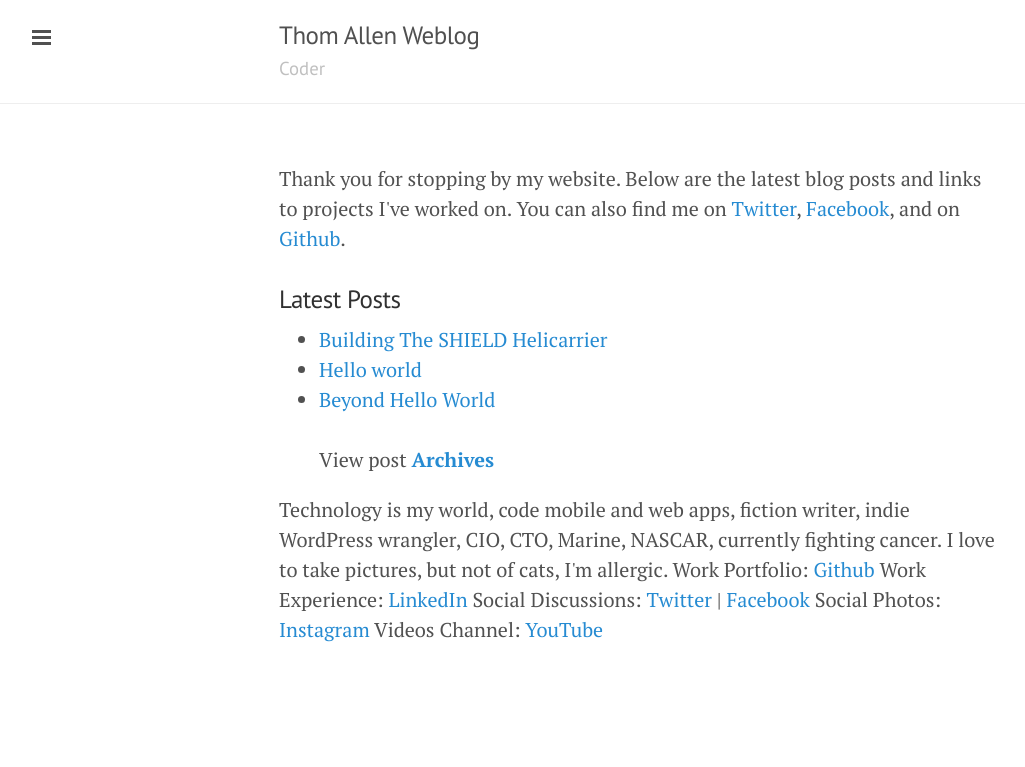
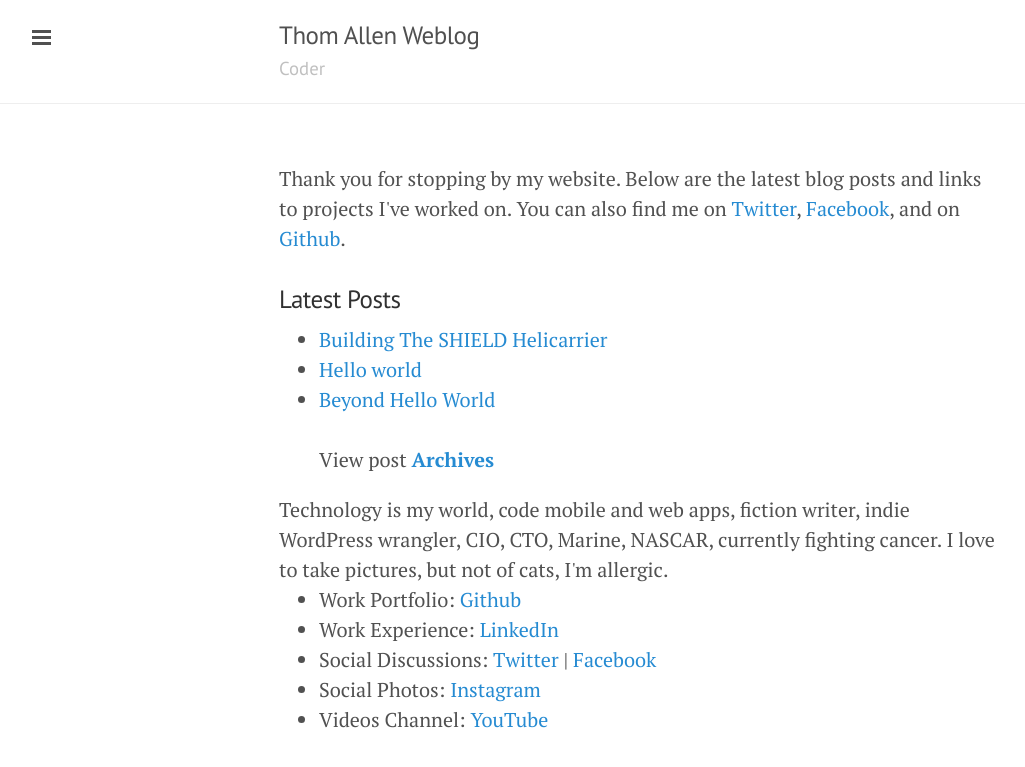
Before and after one commit to thomallen/thomallen.github.io, a Jekyll site: the page built from index.html, in a window 1280 px wide. Shown: the top 767 px of the page, without its empty margins (1-1026 px from the left). Built offline with Jekyll 4.4.1, drawn with Linux system fonts in a browser that asks for light colours; the list of posts is cut into pages by our own code.

Commit message:
More front page changes

```diff
--- a/index.html
+++ b/index.html
@@ -17,10 +17,15 @@
   <br/>
   View post <strong><a href="{{ site.url }}/archive.html">Archives</a></strong>
 </div>
+<div class="text-paragraph">
 Technology is my world, code mobile and web apps, fiction writer, indie WordPress wrangler, CIO, CTO, Marine, NASCAR, currently fighting cancer. I love to take pictures, but not of cats, I'm allergic.
-
-Work Portfolio: <a href="http://github.com/thomallen" target="_blank">Github</a>
-Work Experience: <a href="http://linkedin.com/in/thomallen" target="_blank">LinkedIn</a>
-Social Discussions: <a href="http://twitter.com/thomallen" target="_blank">Twitter</a> | <a href="http://facebook.com/thomallen" target="_blank">Facebook</a>
-Social Photos: <a href="http://instagram.com/thomallen" target="_blank">Instagram</a>
-Videos Channel: <a href="http://youtube.com/digitalthom" target="_blank">YouTube</a>
+</div>
+<div class="about-me">
+<ul>
+<li>Work Portfolio: <a href="http://github.com/thomallen" target="_blank">Github</a></li>
+<li>Work Experience: <a href="http://linkedin.com/in/thomallen" target="_blank">LinkedIn</a></li>
+<li>Social Discussions: <a href="http://twitter.com/thomallen" target="_blank">Twitter</a> | <a href="http://facebook.com/thomallen" target="_blank">Facebook</a></li>
+<li>Social Photos: <a href="http://instagram.com/thomallen" target="_blank">Instagram</a></li>
+<li>Videos Channel: <a href="http://youtube.com/digitalthom" target="_blank">YouTube</a></li>
+</ul>
+</div>
```
